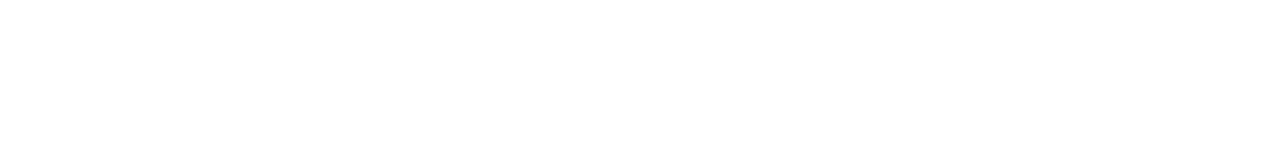
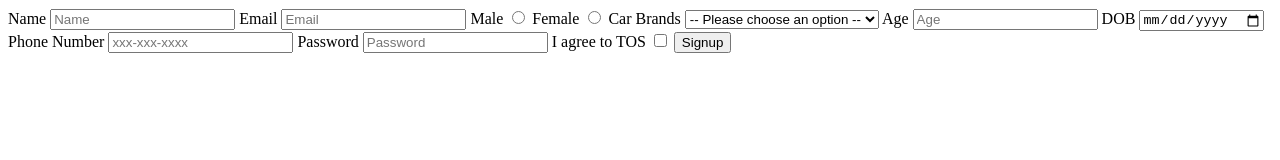
Before and after one commit to acciojob/signup-form-car-yashpalsinh6, a website: page main.html in a window 1280 px wide. Drawn offline with Linux system fonts and the light colour scheme.

Commit message:
created a submission

```diff
--- a/main.html
+++ b/main.html
@@ -7,7 +7,36 @@
 </head>
 
 <body>
-	<!-- the entire body must be written by student -->
+	<form method = "post">
+		<label for="name">Name</label>
+		<input type = "text" required id = "name" placeholder = "Name">
+		<label for="email">Email</label>
+		<input type = "email" required id = "email" placeholder = "Email">
+	    <label for="male">Male</label>
+        <input type="radio" id="male" name="gender" value="male" required>
+        <label for="female">Female</label>
+        <input type="radio" id="female" name="gender" value="female" required>
+		<label for="cars">Car Brands</label>
+		<select id="cars" name="cars" required>
+		    <option value="" disabled selected>-- Please choose an option --</option>
+		    <option value="Audi">Audi</option>
+		    <option value="BMW">BMW</option>
+		    <option value="Mercedes-Benz">Mercedes-Benz</option>
+		    <option value="Toyota">Toyota</option>
+		    <!-- Add more options as needed -->
+		</select>
+		<label for = "age">Age</label>
+		<input type="number" id = "age" placeholder = "Age" required>
+		<label for = "dob">DOB</label>
+		<input type = "date" id = "dob" required>
+		<label for = "tel">Phone Number</label>
+		<input type = "tel" id = "tel" placeholder = "xxx-xxx-xxxx">
+		<label for="password">Password</label>
+		<input type = "password" id = "password" required placeholder ="Password" >
+		<label for = "tos">I agree to TOS</label>
+		<input type = "checkbox" required id = "tos">
+		<button type = "submit">Signup</button>
+	</form>
     <script type="text/javascript" src="./script.js">
 </script>
 
```
